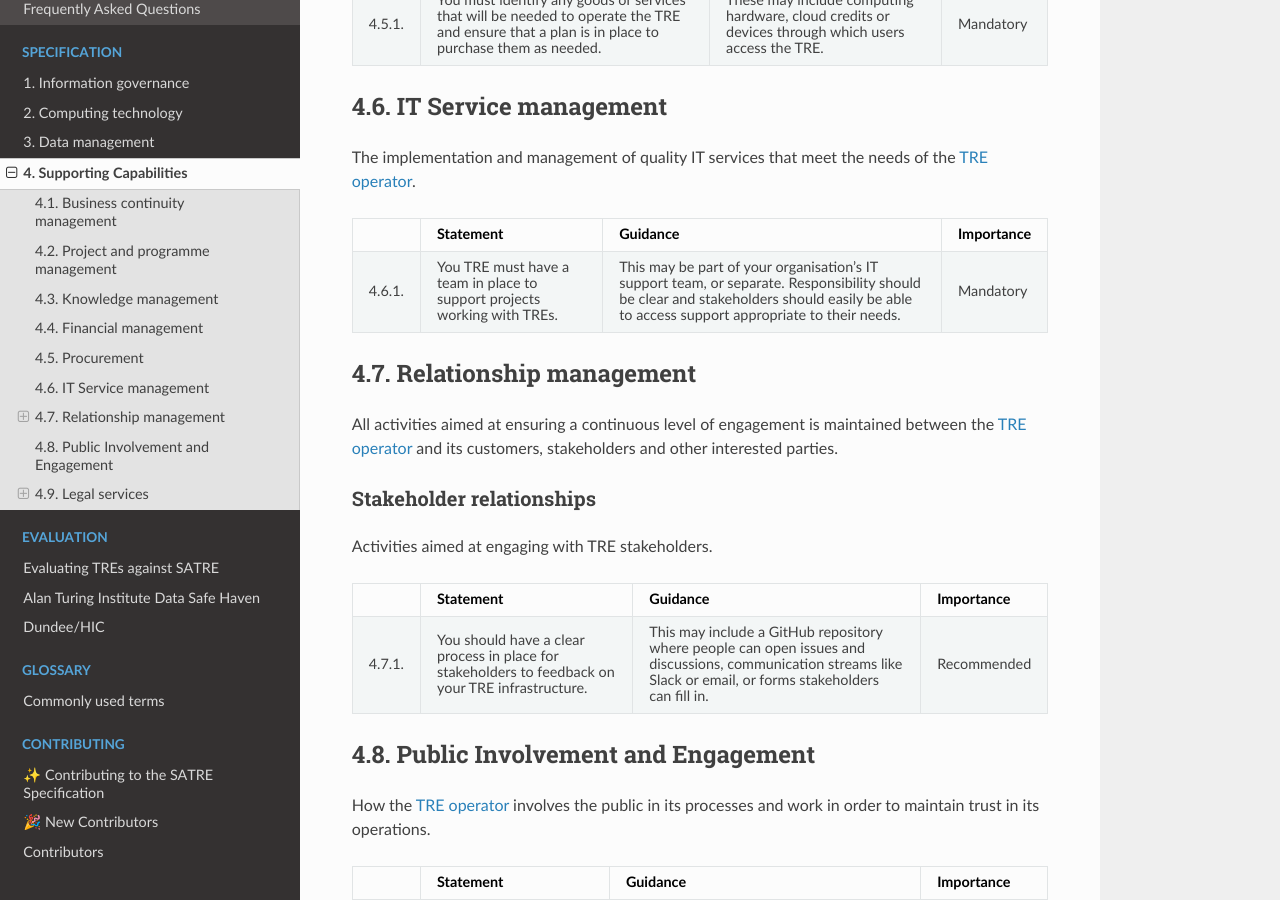
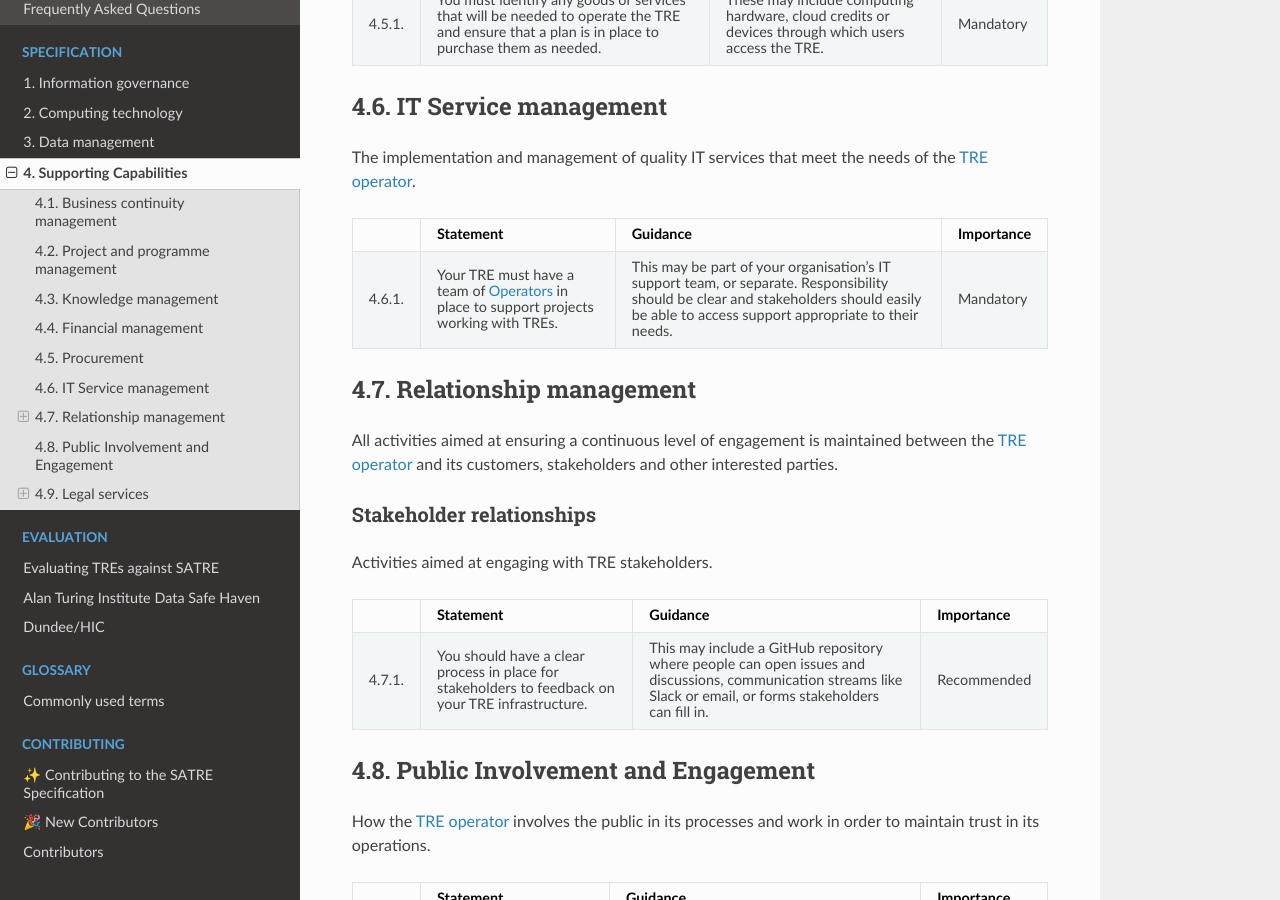
Before and after one commit to sa-tre/satre-specification, a Sphinx documentation site: the page built from docs/source/pillars/supporting.md, in a window 1280 px wide and 900 px high, scrolled down 2534 px. Built offline with Sphinx 7.4.7 and the Read the Docs theme 2.0.0, drawn with Linux system fonts in a browser that asks for light colours.

Commit message:
reference operator role

```diff
--- a/docs/source/pillars/supporting.md
+++ b/docs/source/pillars/supporting.md
@@ -148,7 +148,7 @@ The implementation and management of quality IT services that meet the needs of
   - Guidance
   - Importance
 * - 4.6.1.
-  - You TRE must have a team in place to support projects working with TREs.
+  - Your TRE must have a team of {ref}`Operators <infrastructure_roles>` in place to support projects working with TREs.
   - This may be part of your organisation's IT support team, or separate.
     Responsibility should be clear and stakeholders should easily be able to access support appropriate to their needs.
   - Mandatory
```
